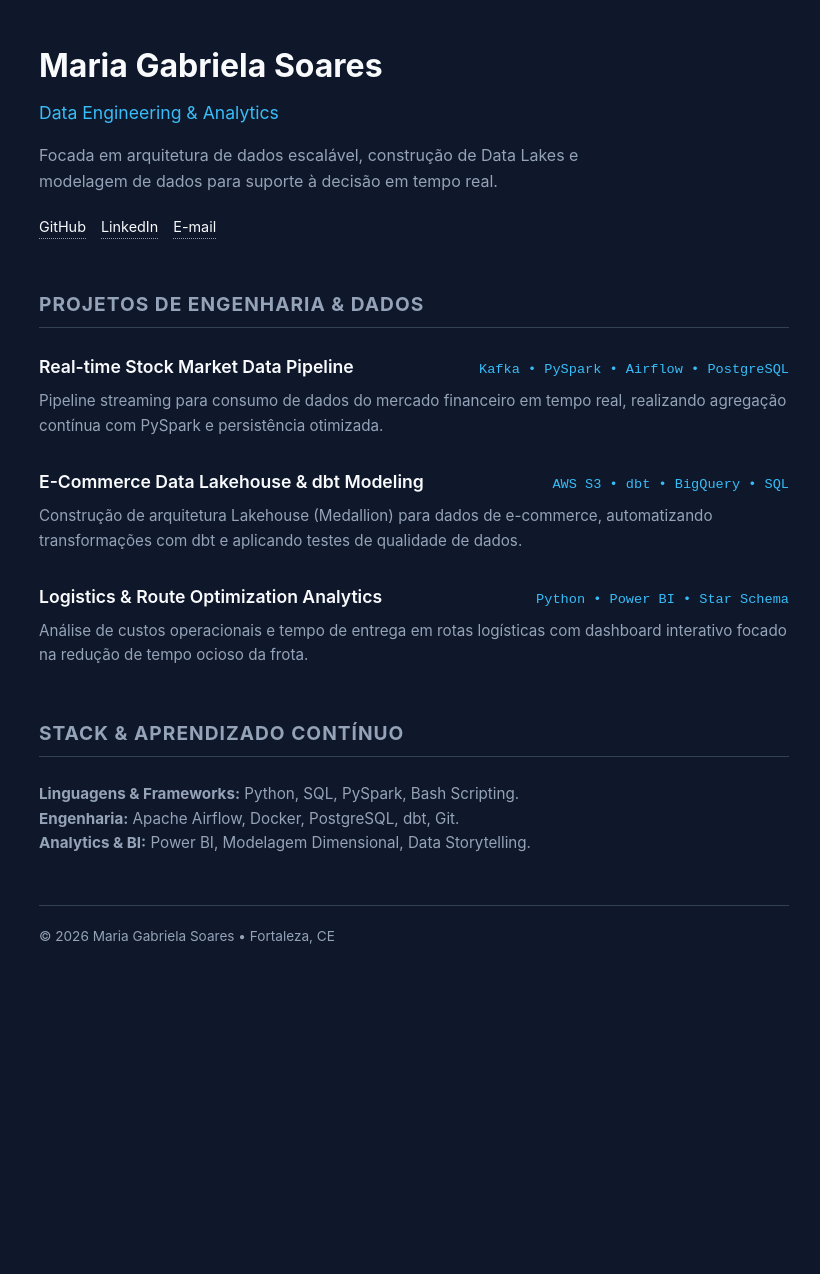
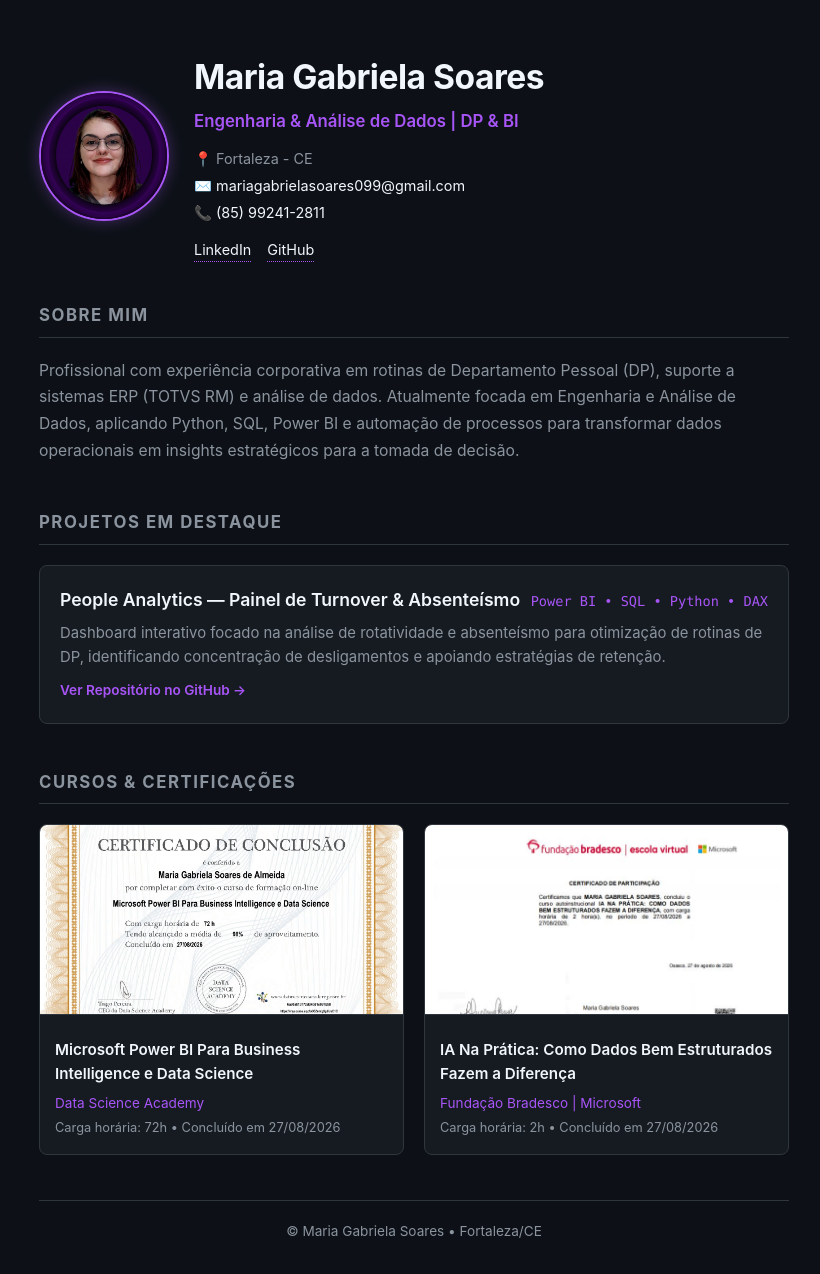
Before and after one commit to mariagabrielasoares099-boop/mariagabrielasoares099-boop.github.io, a plain HTML site: page index.html in a window 1280 px wide. Shown: the whole page, without its empty margins (226-1046 px from the left). Before the commit the page ends 988 px from the top, so only its background shows below. Drawn offline with Linux system fonts and the light colour scheme.

Commit message:
Update index.html

```diff
--- a/index.html
+++ b/index.html
@@ -3,15 +3,16 @@
 <head>
     <meta charset="UTF-8">
     <meta name="viewport" content="width=device-width, initial-scale=1.0">
-    <title>Maria Gabriela Soares | Data Engineer</title>
+    <title>Maria Gabriela Soares | Portfólio</title>
     <style>
         :root {
-            --bg-color: #0f172a;
-            --card-bg: #1e293b;
-            --accent-color: #38bdf8;
-            --text-main: #f8fafc;
-            --text-muted: #94a3b8;
-            --border-color: #334155;
+            --bg-color: #0d1117;
+            --card-bg: #161b22;
+            --purple-accent: #a855f7;
+            --purple-glow: rgba(168, 85, 247, 0.35);
+            --text-main: #f0f6fc;
+            --text-muted: #8b949e;
+            --border-color: #30363d;
         }
 
         * {
@@ -25,7 +26,7 @@
             background-color: var(--bg-color);
             color: var(--text-main);
             line-height: 1.6;
-            padding: 40px 20px;
+            padding: 50px 20px;
         }
 
         .container {
@@ -33,86 +34,205 @@
             margin: 0 auto;
         }
 
+        /* Perfil e Contatos */
         header {
-            margin-bottom: 50px;
+            display: flex;
+            align-items: center;
+            gap: 25px;
+            margin-bottom: 40px;
         }
 
-        h1 {
-            font-size: 2rem;
+        .profile-img {
+            width: 130px;
+            height: 130px;
+            border-radius: 50%;
+            object-fit: cover;
+            border: 2px solid var(--purple-accent);
+            box-shadow: 0 0 15px var(--purple-glow);
+            flex-shrink: 0;
+        }
+
+        .header-info h1 {
+            font-size: 2.1rem;
             font-weight: 700;
             color: var(--text-main);
-            margin-bottom: 8px;
+            margin-bottom: 4px;
+            letter-spacing: -0.5px;
         }
 
         .role {
-            font-size: 1.1rem;
-            color: var(--accent-color);
-            margin-bottom: 16px;
+            font-size: 1.05rem;
+            color: var(--purple-accent);
+            margin-bottom: 12px;
+            font-weight: 600;
         }
 
-        .bio {
+        .contact-info {
+            font-size: 0.9rem;
             color: var(--text-muted);
-            font-size: 1rem;
-            max-width: 600px;
+            display: flex;
+            flex-direction: column;
+            gap: 4px;
         }
 
-        .links {
-            margin-top: 20px;
-            display: flex;
-            gap: 15px;
+        .contact-info a {
+            color: var(--text-main);
+            text-decoration: none;
+            transition: color 0.2s;
         }
 
-        .links a {
+        .contact-info a:hover {
+            color: var(--purple-accent);
+        }
+
+        .social-links {
+            margin-top: 14px;
+            display: flex;
+            gap: 16px;
+        }
+
+        .social-links a {
             color: var(--text-main);
             text-decoration: none;
             font-size: 0.9rem;
-            border-bottom: 1px dotted var(--accent-color);
+            border-bottom: 1px dotted var(--purple-accent);
+            transition: color 0.2s ease;
         }
 
-        .links a:hover {
-            color: var(--accent-color);
+        .social-links a:hover {
+            color: var(--purple-accent);
         }
 
+        /* Seções */
         section {
-            margin-bottom: 50px;
+            margin-bottom: 45px;
         }
 
         h2 {
-            font-size: 1.2rem;
+            font-size: 1.05rem;
             text-transform: uppercase;
-            letter-spacing: 1px;
+            letter-spacing: 1.5px;
             color: var(--text-muted);
-            margin-bottom: 25px;
+            margin-bottom: 20px;
             border-bottom: 1px solid var(--border-color);
             padding-bottom: 8px;
         }
 
-        .project-item {
-            margin-bottom: 30px;
+        .about-text {
+            color: var(--text-muted);
+            font-size: 0.98rem;
+            line-height: 1.7;
         }
 
-        .project-header {
+        .card-item {
+            margin-bottom: 20px;
+            background-color: var(--card-bg);
+            padding: 20px;
+            border-radius: 8px;
+            border: 1px solid var(--border-color);
+            transition: border-color 0.2s ease;
+        }
+
+        .card-item:hover {
+            border-color: var(--purple-accent);
+        }
+
+        .card-header {
             display: flex;
             justify-content: space-between;
             align-items: baseline;
             margin-bottom: 8px;
+            flex-wrap: wrap;
+            gap: 10px;
         }
 
-        .project-title {
+        .card-title {
             font-size: 1.1rem;
             font-weight: 600;
             color: var(--text-main);
         }
 
-        .project-tech {
-            font-size: 0.85rem;
-            color: var(--accent-color);
-            font-family: monospace;
+        .card-title a {
+            color: var(--text-main);
+            text-decoration: none;
         }
 
-        .project-desc {
+        .card-title a:hover {
+            color: var(--purple-accent);
+        }
+
+        .card-tech {
+            font-size: 0.85rem;
+            color: var(--purple-accent);
+            font-family: ui-monospace, SFMono-Regular, Menlo, Monaco, Consolas, monospace;
+        }
+
+        .card-desc {
             color: var(--text-muted);
+            font-size: 0.93rem;
+        }
+
+        .btn-link {
+            display: inline-block;
+            margin-top: 10px;
+            font-size: 0.85rem;
+            color: var(--purple-accent);
+            text-decoration: none;
+            font-weight: 600;
+        }
+
+        .btn-link:hover {
+            text-decoration: underline;
+        }
+
+        /* Grid de Certificados com Imagem */
+        .certificates-grid {
+            display: grid;
+            grid-template-columns: repeat(auto-fit, minmax(280px, 1fr));
+            gap: 20px;
+        }
+
+        .cert-card {
+            background-color: var(--card-bg);
+            border: 1px solid var(--border-color);
+            border-radius: 8px;
+            overflow: hidden;
+            transition: transform 0.2s ease, border-color 0.2s ease;
+        }
+
+        .cert-card:hover {
+            border-color: var(--purple-accent);
+            transform: translateY(-3px);
+        }
+
+        .cert-img {
+            width: 100%;
+            height: 190px;
+            object-fit: cover;
+            border-bottom: 1px solid var(--border-color);
+            background-color: #0d1117;
+        }
+
+        .cert-info {
+            padding: 15px;
+        }
+
+        .cert-title {
             font-size: 0.95rem;
+            font-weight: 600;
+            color: var(--text-main);
+            margin-bottom: 6px;
+        }
+
+        .cert-issuer {
+            font-size: 0.85rem;
+            color: var(--purple-accent);
+            margin-bottom: 4px;
+        }
+
+        .cert-details {
+            font-size: 0.8rem;
+            color: var(--text-muted);
         }
 
         footer {
@@ -120,72 +240,96 @@
             font-size: 0.85rem;
             border-top: 1px solid var(--border-color);
             padding-top: 20px;
+            text-align: center;
+        }
+
+        @media (max-width: 600px) {
+            header {
+                flex-direction: column;
+                align-items: flex-start;
+            }
         }
     </style>
 </head>
 <body>
 
     <div class="container">
+        <!-- Perfil e Cabeçalho -->
         <header>
-            <h1>Maria Gabriela Soares</h1>
-            <div class="role">Data Engineering & Analytics</div>
-            <p class="bio">
-                Focada em arquitetura de dados escalável, construção de Data Lakes e modelagem de dados para suporte à decisão em tempo real.
-            </p>
-            <div class="links">
-                <a href="https://github.com/mariagabrielasoares099-boop" target="_blank">GitHub</a>
-                <a href="https://linkedin.com/in/maria-gabriela-soares-de-almeida" target="_blank">LinkedIn</a>
-                <a href="mailto:mariagabrielasoares099@gmail.com">E-mail</a>
+            <img src="foto.jpg" alt="Maria Gabriela Soares" class="profile-img">
+            <div class="header-info">
+                <h1>Maria Gabriela Soares</h1>
+                <div class="role">Engenharia & Análise de Dados | DP & BI</div>
+
+                <div class="contact-info">
+                    <span>📍 Fortaleza - CE</span>
+                    <span>✉️ <a href="mailto:mariagabrielasoares099@gmail.com">mariagabrielasoares099@gmail.com</a></span>
+                    <span>📞 <a href="tel:5585992412811">(85) 99241-2811</a></span>
+                </div>
+
+                <div class="social-links">
+                    <a href="https://www.linkedin.com/in/maria-gabriela-soares-de-almeida/" target="_blank">LinkedIn</a>
+                    <a href="https://github.com/mariagabrielasoares099-boop" target="_blank">GitHub</a>
+                </div>
             </div>
         </header>
 
+        <!-- Sobre Mim -->
         <section>
-            <h2>Projetos de Engenharia & Dados</h2>
+            <h2>Sobre Mim</h2>
+            <p class="about-text">
+                Profissional com experiência corporativa em rotinas de Departamento Pessoal (DP), suporte a sistemas ERP (TOTVS RM) e análise de dados. Atualmente focada em Engenharia e Análise de Dados, aplicando Python, SQL, Power BI e automação de processos para transformar dados operacionais em insights estratégicos para a tomada de decisão.
+            </p>
+        </section>
 
-            <div class="project-item">
-                <div class="project-header">
-                    <span class="project-title">Real-time Stock Market Data Pipeline</span>
-                    <span class="project-tech">Kafka • PySpark • Airflow • PostgreSQL</span>
+        <!-- Projetos -->
+        <section>
+            <h2>Projetos em Destaque</h2>
+
+            <div class="card-item">
+                <div class="card-header">
+                    <span class="card-title">
+                        <a href="https://github.com/mariagabrielasoares099-boop/people-analytics-turnover" target="_blank">
+                            People Analytics — Painel de Turnover & Absenteísmo
+                        </a>
+                    </span>
+                    <span class="card-tech">Power BI • SQL • Python • DAX</span>
                 </div>
-                <p class="project-desc">
-                    Pipeline streaming para consumo de dados do mercado financeiro em tempo real, realizando agregação contínua com PySpark e persistência otimizada.
+                <p class="card-desc">
+                    Dashboard interativo focado na análise de rotatividade e absenteísmo para otimização de rotinas de DP, identificando concentração de desligamentos e apoiando estratégias de retenção.
                 </p>
-            </div>
-
-            <div class="project-item">
-                <div class="project-header">
-                    <span class="project-title">E-Commerce Data Lakehouse & dbt Modeling</span>
-                    <span class="project-tech">AWS S3 • dbt • BigQuery • SQL</span>
-                </div>
-                <p class="project-desc">
-                    Construção de arquitetura Lakehouse (Medallion) para dados de e-commerce, automatizando transformações com dbt e aplicando testes de qualidade de dados.
-                </p>
-            </div>
-
-            <div class="project-item">
-                <div class="project-header">
-                    <span class="project-title">Logistics & Route Optimization Analytics</span>
-                    <span class="project-tech">Python • Power BI • Star Schema</span>
-                </div>
-                <p class="project-desc">
-                    Análise de custos operacionais e tempo de entrega em rotas logísticas com dashboard interativo focado na redução de tempo ocioso da frota.
-                </p>
+                <a href="https://github.com/mariagabrielasoares099-boop/people-analytics-turnover" target="_blank" class="btn-link">Ver Repositório no GitHub →</a>
             </div>
         </section>
 
+        <!-- Cursos e Certificações com os 2 Certificados Reais -->
         <section>
-            <h2>Stack & Aprendizado Contínuo</h2>
-            <div class="project-item">
-                <p class="project-desc">
-                    <strong>Linguagens & Frameworks:</strong> Python, SQL, PySpark, Bash Scripting.<br>
-                    <strong>Engenharia:</strong> Apache Airflow, Docker, PostgreSQL, dbt, Git.<br>
-                    <strong>Analytics & BI:</strong> Power BI, Modelagem Dimensional, Data Storytelling.
-                </p>
+            <h2>Cursos & Certificações</h2>
+            <div class="certificates-grid">
+
+                <div class="cert-card">
+                    <img src="power-bi-dsa.jpg" alt="Certificado Microsoft Power BI DSA" class="cert-img">
+                    <div class="cert-info">
+                        <div class="cert-title">Microsoft Power BI Para Business Intelligence e Data Science</div>
+                        <div class="cert-issuer">Data Science Academy</div>
+                        <div class="cert-details">Carga horária: 72h • Concluído em 27/08/2026</div>
+                    </div>
+                </div>
+
+                <div class="cert-card">
+                    <img src="ia-na-pratica.jpg" alt="Certificado IA na Prática Bradesco" class="cert-img">
+                    <div class="cert-info">
+                        <div class="cert-title">IA Na Prática: Como Dados Bem Estruturados Fazem a Diferença</div>
+                        <div class="cert-issuer">Fundação Bradesco | Microsoft</div>
+                        <div class="cert-details">Carga horária: 2h • Concluído em 27/08/2026</div>
+                    </div>
+                </div>
+
             </div>
         </section>
 
         <footer>
-            <p>© 2026 Maria Gabriela Soares • Fortaleza, CE</p>
+            <p>© Maria Gabriela Soares • Fortaleza/CE</p>
         </footer>
     </div>
 
```
